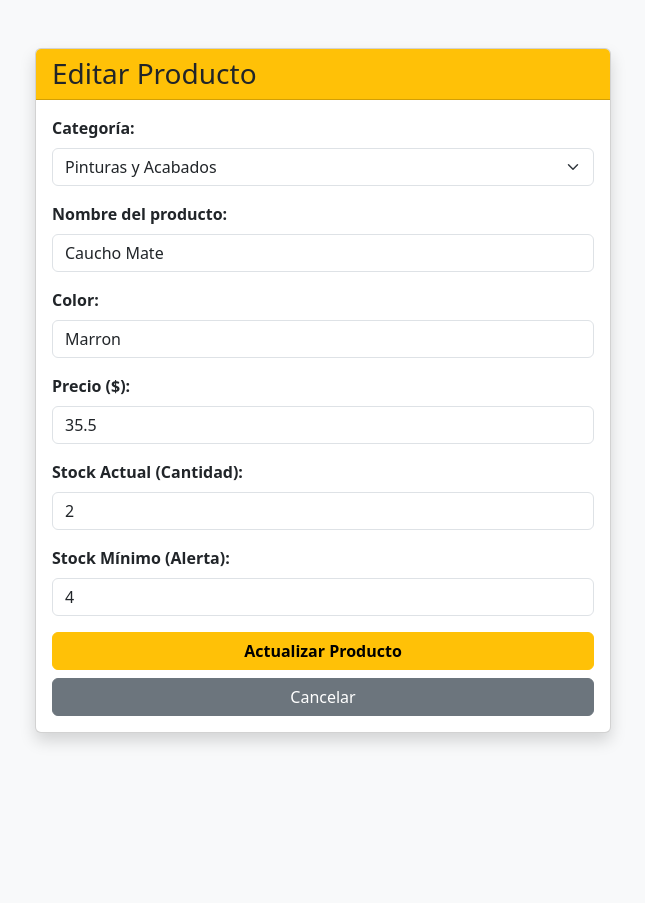
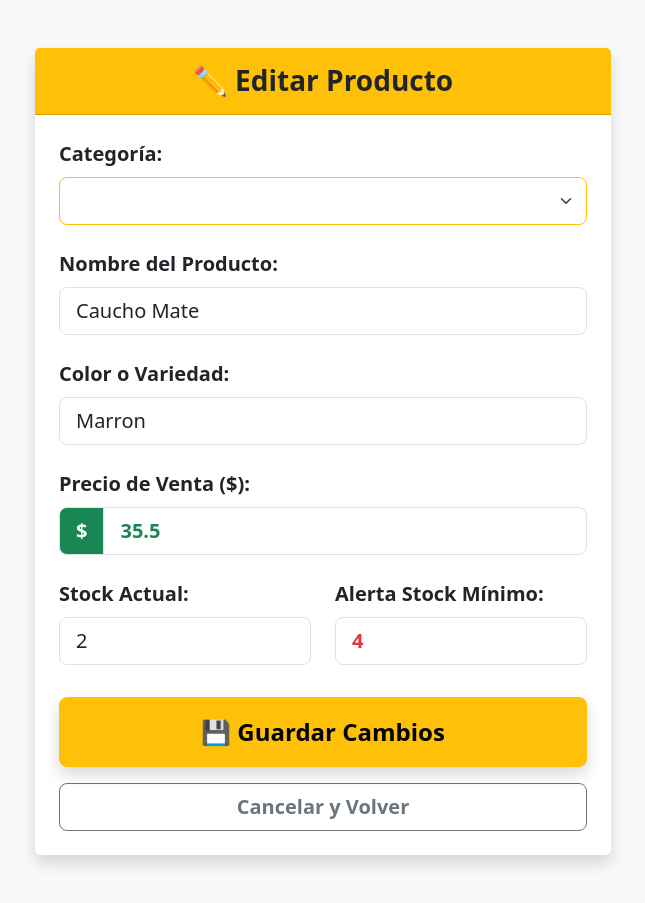
Before and after one commit to ventasrespondeya-cell/Control-de-Inventario---Pinturas-JAM, a Flask app: page /editar/5 in a window 1280 px wide. Shown: the whole page, without its empty margins (317-962 px from the left). Before the commit the page ends 744 px from the top, so only its background shows below. Run offline with Flask 3, Linux system fonts and the light colour scheme; a user stored in the database is signed in; data comes from the database, SQL or seed files in the repository; lists and menus that the app fills with data are empty.

Commit message:
Update editar.html

```diff
--- a/templates/editar.html
+++ b/templates/editar.html
@@ -6,80 +6,57 @@
     <link href="https://cdn.jsdelivr.net/npm/bootstrap@5.3.0/dist/css/bootstrap.min.css" rel="stylesheet">
 </head>
 <body class="bg-light">
-    <div class="container mt-5" style="max-width: 600px;">
-        <div class="card shadow">
-            <div class="card-header bg-warning text-dark">
-                <h3 class="mb-0">Editar Producto</h3>
+    <div class="container mt-5 mb-5" style="max-width: 600px;">
+        <div class="card shadow border-0">
+            <div class="card-header bg-warning text-dark p-3 text-center">
+                <h3 class="mb-0 fw-bold">✏️ Editar Producto</h3>
             </div>
-            <div class="card-body">
-                <form method="POST">
-                    <div class="mb-3">
-                        <label class="form-label fw-bold">Categoría:</label>
-                        <select name="categoria" class="form-select" required>
-                            <option value="Pinturas y Acabados" {% if producto.categoria == 'Pinturas y Acabados' %}selected{% endif %}>Pinturas y Acabados</option>
-                            <option value="Herramientas y Accesorios" {% if producto.categoria == 'Herramientas y Accesorios' %}selected{% endif %}>Herramientas y Accesorios</option>
-                            <option value="Otros" {% if producto.categoria == 'Otros' %}selected{% endif %}>Otros</option>
+            <div class="card-body p-4">
+                <form method="POST" action="/editar/{{ producto.id }}">
+
+                    <!-- MENÚ DESPLEGABLE CON LA CATEGORÍA PRE-SELECCIONADA -->
+                    <div class="mb-4">
+                        <label class="form-label fw-bold fs-5">Categoría:</label>
+                        <select name="categoria" class="form-select form-select-lg border-warning fw-bold" required>
+                            {% for cat in categorias %}
+                                <option value="{{ cat }}" {% if cat == producto.categoria %}selected{% endif %}>{{ cat }}</option>
+                            {% endfor %}
                         </select>
                     </div>
-                    <div class="mb-3">
-                        <label class="form-label fw-bold">Nombre del producto:</label>
-                        <input type="text" name="nombre" class="form-control" value="{{ producto.nombre }}" required>
+
+                    <div class="mb-4">
+                        <label class="form-label fw-bold fs-5">Nombre del Producto:</label>
+                        <input type="text" name="nombre" class="form-control form-control-lg" value="{{ producto.nombre }}" required>
                     </div>
 
-                    <!-- Campo de Color con Autocompletado -->
-                    <div class="mb-3">
-                        <label class="form-label fw-bold">Color:</label>
-                        <input list="paleta-colores" name="color" class="form-control" value="{{ producto.color }}" required>
-                        <datalist id="paleta-colores">
-                            <option value="N/A (Herramientas / Accesorios)">
-                            <option value="Marfil">
-                            <option value="Mantecado">
-                            <option value="Marrón">
-                            <option value="Marrón Claro">
-                            <option value="Gris Oscuro">
-                            <option value="Gris Claro">
-                            <option value="Gris Azulado">
-                            <option value="Blanco">
-                            <option value="Negro">
-                            <option value="Amarillo Caterpillar">
-                            <option value="Amarillo Pollito">
-                            <option value="Mostaza">
-                            <option value="Amarillo Girasol">
-                            <option value="Naranja">
-                            <option value="Rojo">
-                            <option value="Vinotinto">
-                            <option value="Rosado">
-                            <option value="Salmón">
-                            <option value="Fucsia">
-                            <option value="Magenta">
-                            <option value="Morado">
-                            <option value="Lila">
-                            <option value="Azul Turquesa">
-                            <option value="Azul (Claro/Pacífico)">
-                            <option value="Azul (Oscuro/Majestuoso)">
-                            <option value="Verde Pino">
-                            <option value="Verde Oliva">
-                            <option value="Verde Navidad">
-                            <option value="Verde Turquesa">
-                            <option value="Aguamarina">
-                            <option value="Verde Manzana / Happy">
-                        </datalist>
+                    <div class="mb-4">
+                        <label class="form-label fw-bold fs-5">Color o Variedad:</label>
+                        <input type="text" name="color" class="form-control form-control-lg" value="{{ producto.color }}" required>
                     </div>
 
-                    <div class="mb-3">
-                        <label class="form-label fw-bold">Precio ($):</label>
-                        <input type="number" step="0.01" name="precio" class="form-control" value="{{ producto.precio }}" required>
+                    <div class="mb-4">
+                        <label class="form-label fw-bold fs-5">Precio de Venta ($):</label>
+                        <div class="input-group input-group-lg">
+                            <span class="input-group-text bg-success text-white fw-bold">$</span>
+                            <input type="number" step="0.01" name="precio" class="form-control text-success fw-bold" value="{{ producto.precio }}" required>
+                        </div>
                     </div>
-                    <div class="mb-3">
-                        <label class="form-label fw-bold">Stock Actual (Cantidad):</label>
-                        <input type="number" name="stock_actual" class="form-control" value="{{ producto.stock_actual }}" required>
+
+                    <div class="row">
+                        <div class="col-md-6 mb-4">
+                            <label class="form-label fw-bold fs-5">Stock Actual:</label>
+                            <input type="number" name="stock_actual" class="form-control form-control-lg" value="{{ producto.stock_actual }}" required>
+                        </div>
+                        <div class="col-md-6 mb-4">
+                            <label class="form-label fw-bold fs-5">Alerta Stock Mínimo:</label>
+                            <input type="number" name="stock_minimo" class="form-control form-control-lg text-danger fw-bold" value="{{ producto.stock_minimo }}" required>
+                        </div>
                     </div>
-                    <div class="mb-3">
-                        <label class="form-label fw-bold">Stock Mínimo (Alerta):</label>
-                        <input type="number" name="stock_minimo" class="form-control" value="{{ producto.stock_minimo }}" required>
+
+                    <div class="d-grid gap-3 mt-2">
+                        <button type="submit" class="btn btn-warning btn-lg fw-bold py-3 fs-4 shadow">💾 Guardar Cambios</button>
+                        <a href="/" class="btn btn-outline-secondary btn-lg fw-bold py-2">Cancelar y Volver</a>
                     </div>
-                    <button type="submit" class="btn btn-warning fw-bold w-100 mb-2">Actualizar Producto</button>
-                    <a href="/" class="btn btn-secondary w-100">Cancelar</a>
                 </form>
             </div>
         </div>
```
